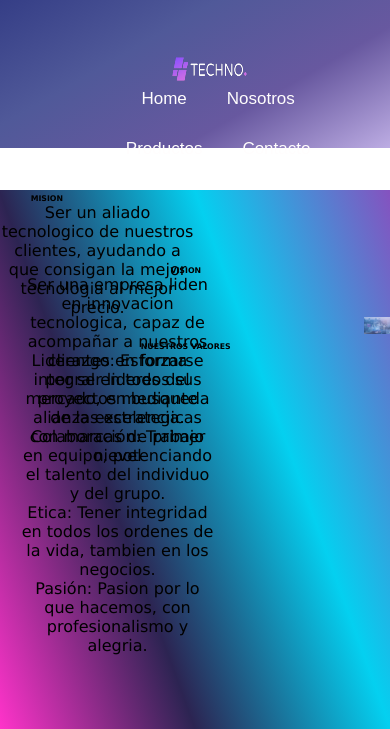
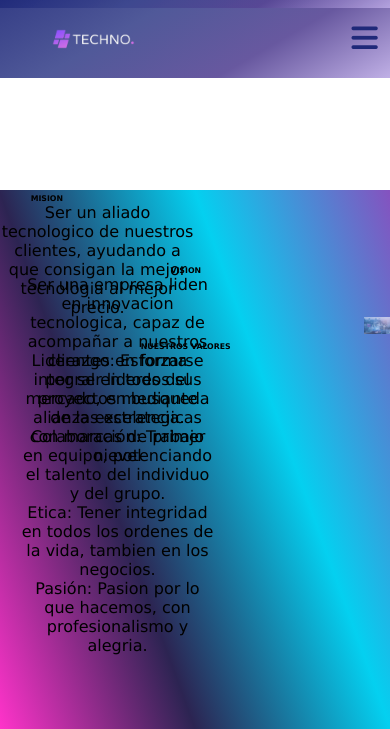
Before and after one commit to GiseRStewart/TECHNO, a Python web app: template templates/Nosotros.html in a window 390 px wide. Shown: the top 729 px of the page. Run offline with Jinja, Linux system fonts and the light colour scheme; the template is opened without the code that fills it, so the values that code supplies are empty; some libraries are stand-ins or nearby versions.

Commit message:
se agrego menu hamburguesa, medias querys y se aplico el javascript del header en Nosotros y producto

```diff
--- a/static/css/contacto.css
+++ b/static/css/contacto.css
@@ -359,7 +359,7 @@ textarea{
 @media screen and (max-width: 425px) {
 
     .contact{
-        margin-top: 50vw;
+        margin-top: 19.5vw;
         width: 100%;
     }
 
--- a/static/css/footer.css
+++ b/static/css/footer.css
@@ -42,7 +42,7 @@
     flex: 1;
     height: 25px;
     padding: 6px;
-    margin: 12px 40px 45px 40px;
+    margin: 12px 40px 40px 42px;
     /* transition: .5s linear; */
 }
 
--- a/static/css/header.css
+++ b/static/css/header.css
@@ -74,6 +74,20 @@ header{
     transform: scale(1.1);
 }
 
+.checkbtn{
+    font-size: 30px;
+    color: var(--color-primario);
+    float: right;
+    margin-left: 325px;
+    line-height: 70px;
+    cursor: pointer;
+    display: none;
+}
+
+#check{
+    display: none;
+}
+
 @media screen and (max-width: 2560px){
     #logo{
         margin-right: 10vw;
@@ -138,32 +152,56 @@ header{
         line-height: 100px !important;
     }
 
+}
 
-
-
-}
-@media screen and (max-width: 480px){
-    header{
+@media screen and (max-width: 630px) {
+    .checkbtn{
+        display: block;
+    }
+    ul{
+        position: fixed;
+        width: 100%;
+        height: 100vh;
+        background-color: var(--color-primario);
+        top: 83px;
+        left: -100%;
         text-align: center;
-        width: 102% !important;
-        display: grid;
-        position:absolute;
-    }
-    .menu{
-        width:300px;
-        margin-left: 15vw;
+        transition: all .5s;
     }
 
-    li{
-        line-height: 50px!important;
+    nav ul li{
+        display: block !important;
+        margin: 50px 0px;
+        line-height: 30px;
     }
 
-    .hipervinculo{
-        margin-left: 0px;
+    nav ul li a{
+        font-size: 20px;
+    }
+
+    #check:checked ~ ul{
+        left: 0;
     }
 
     #logo{
-        margin-left: 0px;
+    width: 100px;
+    height: 100px ;
+    margin-top: -15px;
     }
 
 }
+
+@media screen and (max-width: 425px) {
+
+    .checkbtn{
+        margin-left: 165px;
+    }
+
+    ul {
+        top: 79px
+    }
+
+    li {
+        margin-left: -10px !important;
+    }
+}
--- a/static/js/header.js
+++ b/static/js/header.js
@@ -7,6 +7,10 @@ var headerContent = `
     </div>
     <!-- Hipervínculos del menú -->
     <nav class="menu">
+        <input type="checkbox" id="check">
+        <label for="check" class="checkbtn">
+        <i class="fa-solid fa-bars"></i>
+        </label>
         <ul>
             <li><a class="hipervinculo" href="../index.html">Home</a></li>
             <li><a class="hipervinculo" href="../templates/Nosotros.html">Nosotros</a></li>
--- a/templates/Contacto.html
+++ b/templates/Contacto.html
@@ -4,6 +4,8 @@
 <head>
         <meta charset="UTF-8">
         <meta name="viewport" content="width=device-width, initial-scale=1.0">
+            <!-- meta menú hamburger -->
+        <script src="https://kit.fontawesome.com/a763bf316a.js" crossorigin="anonymous"></script>
         <!-- Icono -->
         <link rel="shortcut icon" href="../static/img/logo.png" type="image/x-icon">
         <!-- estilos -->
--- a/templates/Nosotros.html
+++ b/templates/Nosotros.html
@@ -4,6 +4,8 @@
 <head>
     <meta charset="UTF-8">
     <meta name="viewport" content="width=device-width, initial-scale=1.0">
+        <!-- meta menú hamburger -->
+        <script src="https://kit.fontawesome.com/a763bf316a.js" crossorigin="anonymous"></script>
     <!-- Icono -->
     <link rel="shortcut icon" href="../static/img/logo.png" type="image/x-icon">
     <link rel="stylesheet" href="../static/css/nosotros.css">
@@ -15,20 +17,7 @@
 <body>
     <!-- Encabezado -->
     <header>
-        <!-- Logo -->
-        <div class="menu">
-            <img id=logo src="../static/img/IdearepresentativadeLogo-removebg-preview.png" alt="">
 
-        </div>
-        <!-- Hipervínculos del menú -->
-        <nav class="menu">
-            <ul>
-                <li><a class="hipervinculo" href="../index.html">Home</a></li>
-                <li><a class="hipervinculo" href="./Nosotros.html">Nosotros</a></li>
-                <li><a class="hipervinculo" href="./Producto.html">Productos</a></li>
-                <li><a class="hipervinculo" href="./Contacto.html">Contacto</a></li>
-            </ul>
-        </nav>
     </header>
 
     <main>
@@ -88,7 +77,7 @@
             <div class="recuperar"></div>
         </div>
     </footer>
-
+    <script src="../static/js/header.js"></script>
 </body>
 
 </html>
```
Also changed, not shown: index.html (+7 -6 lines), templates/Producto.html (+3 -14 lines).
